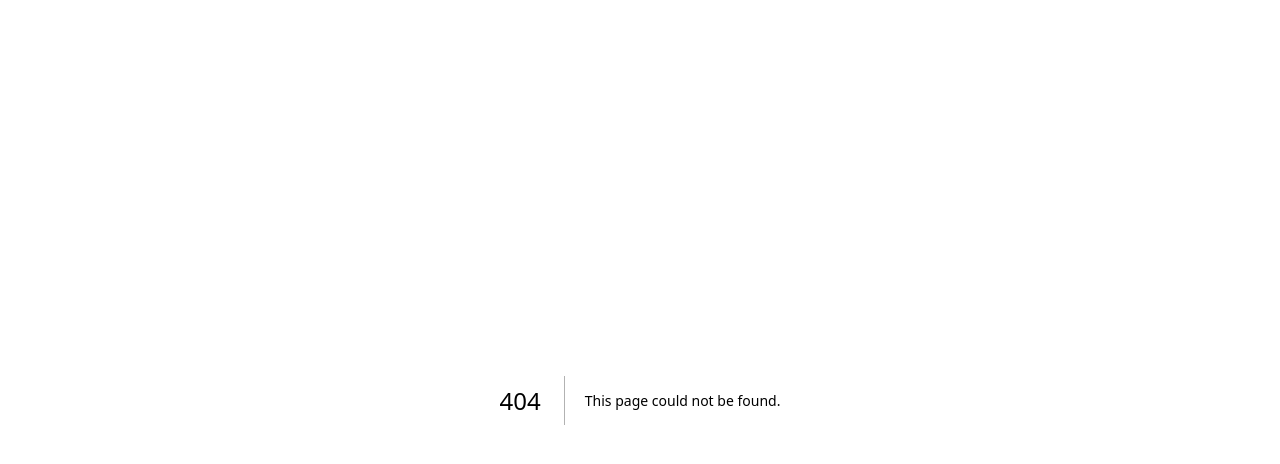
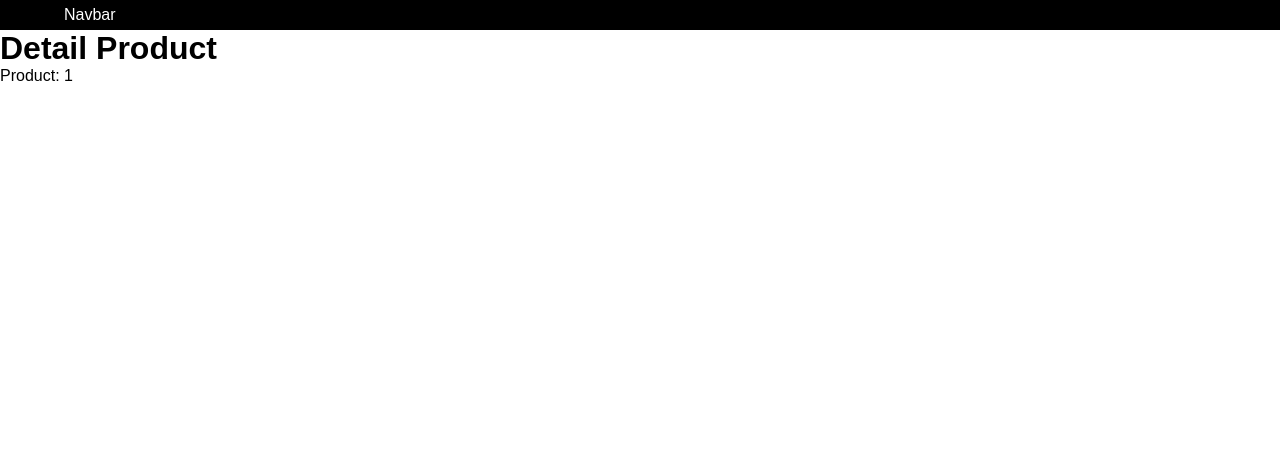
Before and after one commit to lukman2024/sinau-next-js, a Next.js app: page /product/1 in a window 1280 px wide. Before the commit this address had no page. Shown: the top 464 px of the page. Built offline with nearby package versions, Linux system fonts and the light colour scheme.

Commit message:
mempelajari next js (Pages and layout)

```diff
--- /dev/null
+++ b/src/components/layouts/AppShell/index.jsx
@@ -0,0 +1,13 @@
+import Navbar from "../Navbar";
+
+const AppShell = (props) => {
+  const { children } = props;
+  return (
+    <main>
+      <Navbar />
+      {children}
+    </main>
+  );
+};
+
+export default AppShell;
--- /dev/null
+++ b/src/components/layouts/Navbar/index.tsx
@@ -0,0 +1,9 @@
+const Navbar = () => {
+  return (
+    <div className="navbar">
+      <div>Navbar</div>
+    </div>
+  );
+};
+
+export default Navbar;
--- a/src/pages/_app.tsx
+++ b/src/pages/_app.tsx
@@ -1,6 +1,11 @@
-// import "@/styles/globals.css";
+import "@/styles/globals.css";
 import type { AppProps } from "next/app";
+import AppShell from "@/components/layouts/AppShell";
 
 export default function App({ Component, pageProps }: AppProps) {
-  return <Component {...pageProps} />;
+  return (
+    <AppShell>
+      <Component {...pageProps} />
+    </AppShell>
+  );
 }
--- a/src/pages/index.tsx
+++ b/src/pages/index.tsx
@@ -1,7 +1,4 @@
-import { Inter } from "next/font/google";
-
-const inter = Inter({ subsets: ["latin"] });
-
+import Navbar from "@/components/layouts/Navbar";
 export default function Home() {
   return (
     <div>
--- /dev/null
+++ b/src/pages/product/[id].tsx
@@ -0,0 +1,14 @@
+import { useRouter } from "next/router";
+
+const DetailProductPage = () => {
+  const { query } = useRouter();
+
+  return (
+    <div>
+      <h1>Detail Product </h1>
+      <p>Product: {query.id}</p>
+    </div>
+  );
+};
+
+export default DetailProductPage;
--- a/src/styles/globals.css
+++ b/src/styles/globals.css
@@ -1,78 +1,3 @@
-:root {
-  --max-width: 1100px;
-  --border-radius: 12px;
-  --font-mono: ui-monospace, Menlo, Monaco, "Cascadia Mono", "Segoe UI Mono",
-    "Roboto Mono", "Oxygen Mono", "Ubuntu Monospace", "Source Code Pro",
-    "Fira Mono", "Droid Sans Mono", "Courier New", monospace;
-
-  --foreground-rgb: 0, 0, 0;
-  --background-start-rgb: 214, 219, 220;
-  --background-end-rgb: 255, 255, 255;
-
-  --primary-glow: conic-gradient(
-    from 180deg at 50% 50%,
-    #16abff33 0deg,
-    #0885ff33 55deg,
-    #54d6ff33 120deg,
-    #0071ff33 160deg,
-    transparent 360deg
-  );
-  --secondary-glow: radial-gradient(
-    rgba(255, 255, 255, 1),
-    rgba(255, 255, 255, 0)
-  );
-
-  --tile-start-rgb: 239, 245, 249;
-  --tile-end-rgb: 228, 232, 233;
-  --tile-border: conic-gradient(
-    #00000080,
-    #00000040,
-    #00000030,
-    #00000020,
-    #00000010,
-    #00000010,
-    #00000080
-  );
-
-  --callout-rgb: 238, 240, 241;
-  --callout-border-rgb: 172, 175, 176;
-  --card-rgb: 180, 185, 188;
-  --card-border-rgb: 131, 134, 135;
-}
-
-@media (prefers-color-scheme: dark) {
-  :root {
-    --foreground-rgb: 255, 255, 255;
-    --background-start-rgb: 0, 0, 0;
-    --background-end-rgb: 0, 0, 0;
-
-    --primary-glow: radial-gradient(rgba(1, 65, 255, 0.4), rgba(1, 65, 255, 0));
-    --secondary-glow: linear-gradient(
-      to bottom right,
-      rgba(1, 65, 255, 0),
-      rgba(1, 65, 255, 0),
-      rgba(1, 65, 255, 0.3)
-    );
-
-    --tile-start-rgb: 2, 13, 46;
-    --tile-end-rgb: 2, 5, 19;
-    --tile-border: conic-gradient(
-      #ffffff80,
-      #ffffff40,
-      #ffffff30,
-      #ffffff20,
-      #ffffff10,
-      #ffffff10,
-      #ffffff80
-    );
-
-    --callout-rgb: 20, 20, 20;
-    --callout-border-rgb: 108, 108, 108;
-    --card-rgb: 100, 100, 100;
-    --card-border-rgb: 200, 200, 200;
-  }
-}
-
 * {
   box-sizing: border-box;
   padding: 0;
@@ -83,16 +8,7 @@
 body {
   max-width: 100vw;
   overflow-x: hidden;
-}
-
-body {
-  color: rgb(var(--foreground-rgb));
-  background: linear-gradient(
-      to bottom,
-      transparent,
-      rgb(var(--background-end-rgb))
-    )
-    rgb(var(--background-start-rgb));
+  font-family: Arial, Helvetica, sans-serif;
 }
 
 a {
@@ -100,8 +16,12 @@
   text-decoration: none;
 }
 
-@media (prefers-color-scheme: dark) {
-  html {
-    color-scheme: dark;
-  }
+.navbar {
+  display: flex;
+  width: 100%;
+  height: 30px;
+  background-color: #000;
+  color: #fff;
+  align-items: center;
+  padding: 0 5%;
 }
```
Also changed, not shown: src/pages/about.tsx (added, +9 -0 lines), src/pages/product/index.tsx (added, +9 -0 lines).
